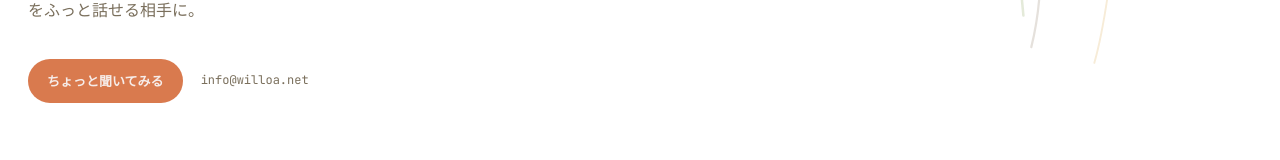
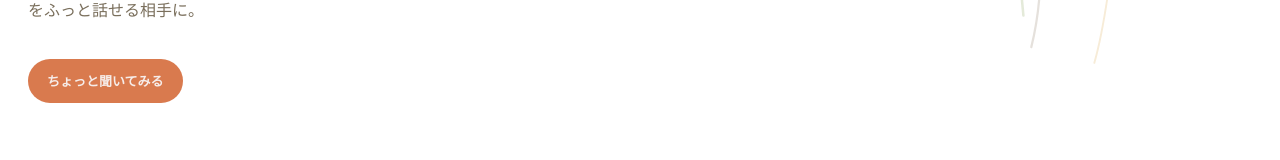
Before and after one commit to oguworld/willoa-site, a Next.js app: page / in a window 1280 px wide. Shown: the part 527-687 px from the top of the page. Built offline with nearby package versions, Linux system fonts and the light colour scheme.

Commit message:
Remove email address display from hero, form-only contact
Co-Authored-By: Claude Sonnet 5 <noreply@anthropic.com>

```diff
--- a/src/app/page.tsx
+++ b/src/app/page.tsx
@@ -26,7 +26,6 @@ export default function Home() {
             <a className="cta-btn" href="#contact">
               ちょっと聞いてみる
             </a>
-            <span className="secondary">info@willoa.net</span>
           </div>
         </div>
         <svg
```
